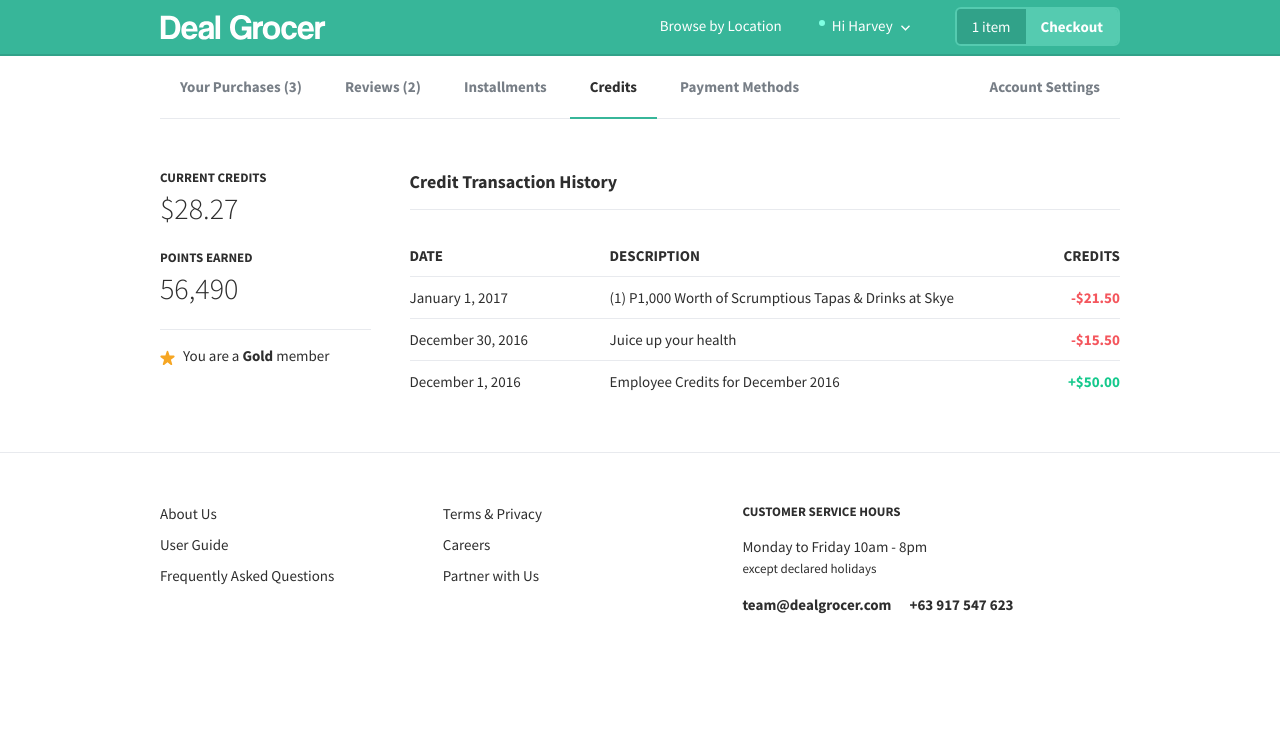
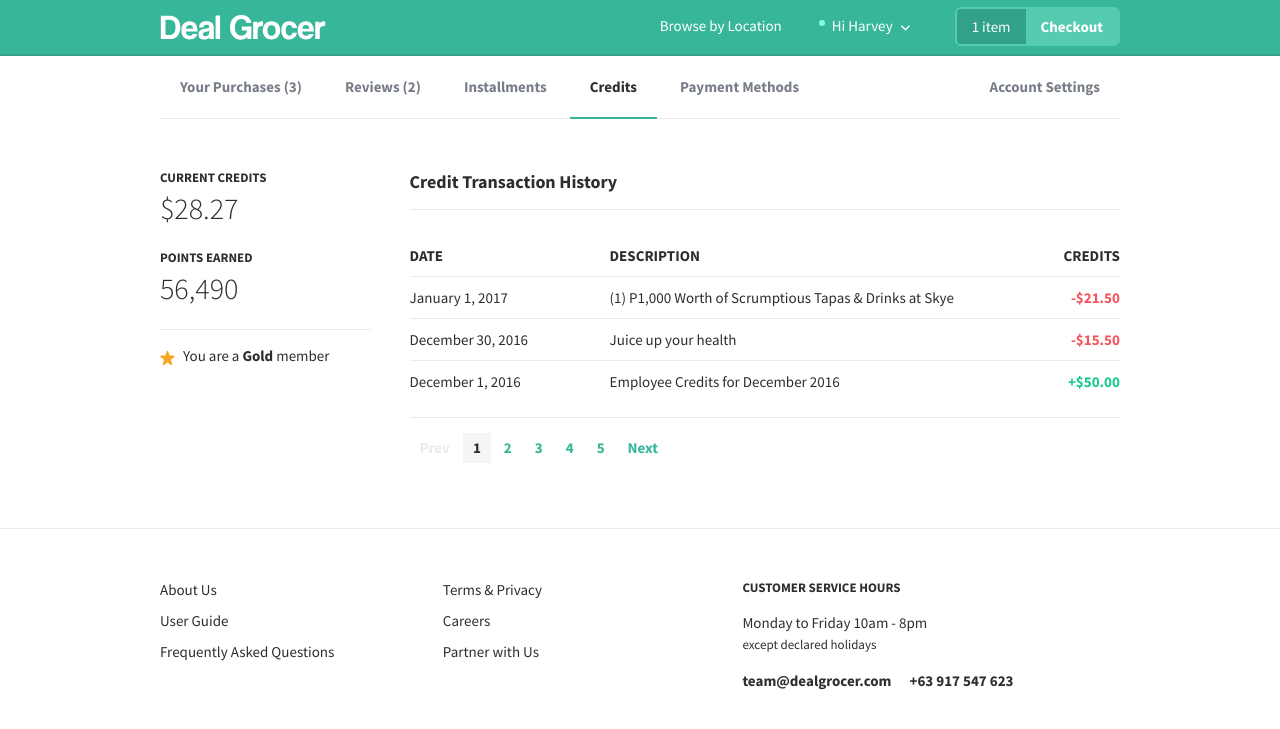
Before and after one commit to harveyenrile/dg-style, a Jekyll site: the page built from _posts/2017-1-11-credits.html, in a window 1280 px wide. Shown: the top 729 px of the page. Built offline with Jekyll 4.4.1, drawn with Linux system fonts in a browser that asks for light colours; nearby versions of some CDN libraries.

Commit message:
added pagination

```diff
--- a/_posts/2016-11-23-cart-modal.html
+++ b/_posts/2016-11-23-cart-modal.html
@@ -30,7 +30,7 @@
                       <li><span class="h-state">3 Coupons</span></li>
                     </ul>
                     <a class="ui-button ui-button-o ui-button-primary ui-button-small">Edit</a>
-                    <a class="ui-button ui-button-o ui-button-primary ui-button-small">Remove</a>
+                    <a class="ui-button ui-button-none ui-button-primary ui-button-small">Remove</a>
                   </div>
                 </div>
               </div>
@@ -55,7 +55,7 @@
                       <li><span class="h-state">1 Coupon</span></li>
                     </ul>
                     <a class="ui-button ui-button-o ui-button-primary ui-button-small">Edit</a>
-                    <a class="ui-button ui-button-o ui-button-primary ui-button-small">Remove</a>
+                    <a class="ui-button ui-button-none ui-button-primary ui-button-small">Remove</a>
                   </div>
                 </div>
               </div>
@@ -81,7 +81,7 @@
                       <li><span class="h-state">1 Gift Voucher</span></li>
                     </ul>
                     <a class="ui-button ui-button-o ui-button-primary ui-button-small">Edit</a>
-                    <a class="ui-button ui-button-o ui-button-primary ui-button-small">Remove</a>
+                    <a class="ui-button ui-button-none ui-button-primary ui-button-small">Remove</a>
                   </div>
                 </div>
               </div>
--- a/_posts/2017-1-11-credits.html
+++ b/_posts/2017-1-11-credits.html
@@ -63,6 +63,16 @@
             <div class="table-cell numeric"><strong class="text-success">+$50.00</strong></div>
           </div>
         </div>
+        <hr>
+        <ul class="pagination">
+          <li class="disabled"><a>Prev</a></li>
+          <li class="current"><a>1</a></li>
+          <li><a>2</a></li>
+          <li><a>3</a></li>
+          <li><a>4</a></li>
+          <li><a>5</a></li>
+          <li><a>Next</a></li>
+        </ul>
 
 
       </div>
--- a/_sass/_modals.scss
+++ b/_sass/_modals.scss
@@ -34,7 +34,7 @@
 }
 .ui-modal-box-cart{
   max-width: 100%;
-  .ui-button-o{
+  .ui-button{
     margin-bottom: 0;
   }
   .modal-cart-item{
```
